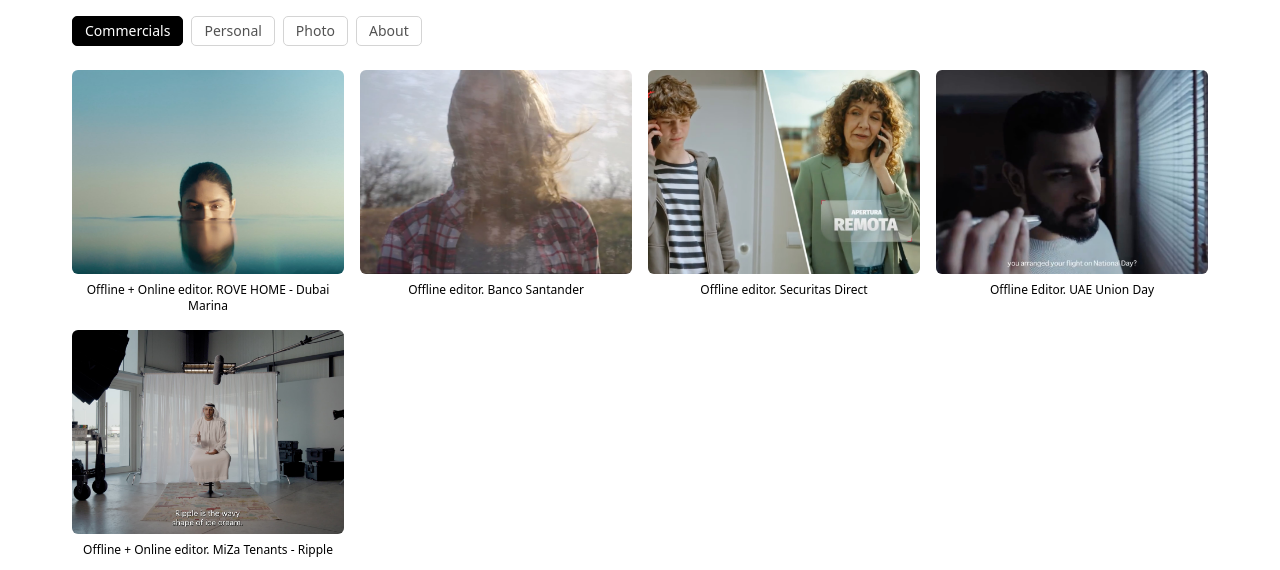
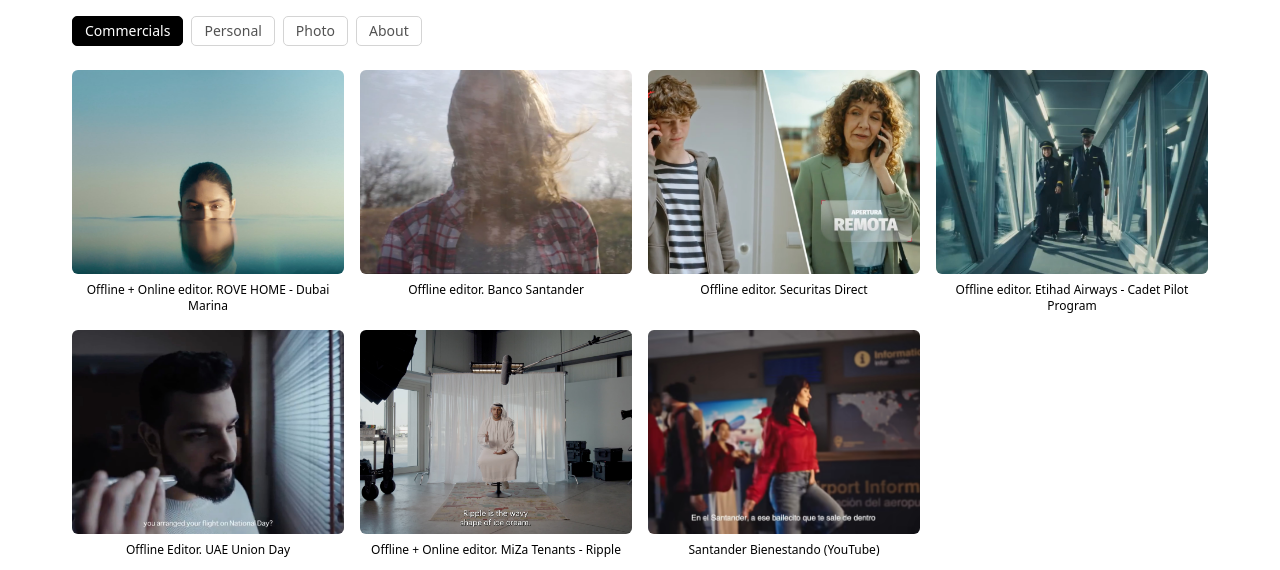
Before and after one commit to ignasimgol/october-portfolio, a React (Vite) app: page / in a window 1280 px wide. Shown: the part 382-952 px from the top of the page. Built offline with nearby package versions, Linux system fonts and the light colour scheme.

Commit message:
personal

```diff
--- a/src/App.tsx
+++ b/src/App.tsx
@@ -60,6 +60,13 @@ function App() {
       cover: new URL('./assets/covers/securitas.jpg', import.meta.url).href
     },
     {
+      id: 'a8',
+      title: 'Offline editor. Etihad Airways - Cadet Pilot Program',
+      src: 'https://yjfzriagdd.ufs.sh/f/DM7CcnrlhW9Zrhw7mtiSzmJlgELyvNHfAPoKwc73r54QnqB1',
+      category: 'commercials',
+      cover: new URL('./assets/covers/airlines.jpg', import.meta.url).href
+    },
+    {
       id: 'a5',
       title: 'Offline Editor. UAE Union Day',
       src: 'https://yjfzriagdd.ufs.sh/f/DM7CcnrlhW9Z1AqWbojPZc3mDwh6s4XzBMUYLg2Aix58oFt0',
@@ -80,6 +87,21 @@ function App() {
       category: 'commercials',
       cover: new URL('./assets/covers/ripple.jpg', import.meta.url).href
     },
+    {
+      id: 'a7',
+      title: 'Santander Bienestando (YouTube)',
+      src: 'https://www.youtube.com/watch?v=zGRJN3-KhSI',
+      category: 'commercials',
+      cover: new URL('./assets/covers/youtube.jpg', import.meta.url).href
+    },
+    {
+      id: 'p2',
+      title: 'Abu Dhabi Streets',
+      src: 'https://yjfzriagdd.ufs.sh/f/DM7CcnrlhW9ZIpAPSN9ifLgd8hMTA76owI0mJxEtuOpnrlD1',
+      category: 'personal',
+      cover: new URL('./assets/covers/personal1.jpg', import.meta.url).href
+    },
+
   ]
 
   const filtered =
@@ -245,11 +267,28 @@ function VideoTile({ src, title, cover }: { src: string; title: string; cover?:
   const [, setIsPlaying] = useState(false) // eslint-disable-line @typescript-eslint/no-unused-vars
   const coverPoster = new URL('./assets/covers/bg.jpeg', import.meta.url).href
   const [open, setOpen] = useState(false)
-
-  const [muted, setMuted] = useState(true)
+  const [muted, setMuted] = useState(false) // start with sound ON
   const tileCover = cover ?? coverPoster
 
+  const isYouTube = src.includes('youtube.com') || src.includes('youtu.be')
+  const buildYouTubeEmbed = (url: string, mute: boolean) => {
+    try {
+      const u = new URL(url)
+      let id = ''
+      if (u.hostname.includes('youtu.be')) {
+        id = u.pathname.split('/').filter(Boolean).pop() || ''
+      } else {
+        id = u.searchParams.get('v') || ''
+      }
+      return `https://www.youtube.com/embed/${id}?autoplay=1&mute=${mute ? 1 : 0}&rel=0&playsinline=1`
+    } catch {
+      return url
+    }
+  }
+  const embedUrl = isYouTube ? buildYouTubeEmbed(src, muted) : null
+
   useEffect(() => {
+    if (!open || isYouTube) return
     const el = videoRef.current
     if (!el) return
     const onPlay = () => setIsPlaying(true)
@@ -263,10 +302,10 @@ function VideoTile({ src, title, cover }: { src: string; title: string; cover?:
       el.removeEventListener('pause', onPause)
       el.removeEventListener('ended', onEnded)
     }
-  }, [open])
+  }, [open, isYouTube])
 
   useEffect(() => {
-    if (!open) return
+    if (!open || isYouTube) return
     const v = videoRef.current
     if (!v) return
     v.muted = muted
@@ -274,25 +313,16 @@ function VideoTile({ src, title, cover }: { src: string; title: string; cover?:
       const p = v.play()
       if (p && typeof p.catch === 'function') {
         p.catch(() => {
-          v.muted = true
-          v.play().catch(() => {})
+          // Autoplay with sound may be blocked by the browser; user can press play.
         })
       }
     }
     setTimeout(attemptPlay, 0)
-  }, [open, muted])
-
-  useEffect(() => {
-    const prevOverflow = document.body.style.overflow
-    if (open) document.body.style.overflow = 'hidden'
-    return () => {
-      document.body.style.overflow = prevOverflow
-    }
-  }, [open])
+  }, [open, muted, isYouTube])
 
   return (
     <>
-      {/* Tile cover: click to open and auto-play */}
+      {/* Tile cover */}
       <figure className="group relative overflow-hidden rounded-md bg-neutral-100 aspect-[4/3]">
         <img
           src={tileCover}
@@ -313,7 +343,7 @@ function VideoTile({ src, title, cover }: { src: string; title: string; cover?:
         </button>
       </figure>
 
-      {/* Responsive modal: mobile-first, larger viewport usage */}
+      {/* Modal */}
       {open && (
         <div
           className="fixed inset-0 z-50 bg-black/70 flex items-center justify-center p-0 sm:p-4"
@@ -325,6 +355,15 @@ function VideoTile({ src, title, cover }: { src: string; title: string; cover?:
             className="relative w-screen h-[85vh] sm:w-[65vw] sm:h-[75vh] bg-black rounded-none sm:rounded-lg overflow-hidden shadow-xl"
             onClick={(e) => e.stopPropagation()}
           >
+            {isYouTube ? (
+              <iframe
+                src={embedUrl ?? ''}
+                title={title}
+                className="w-full h-full bg-black"
+                allow="autoplay; encrypted-media; picture-in-picture"
+                allowFullScreen
+              />
+            ) : (
               <video
                 ref={videoRef}
                 src={src}
@@ -335,6 +374,7 @@ function VideoTile({ src, title, cover }: { src: string; title: string; cover?:
                 playsInline
                 className="w-full h-full object-contain bg-black"
               />
+            )}
             <button
               onClick={() => setOpen(false)}
               aria-label="Close video"
```
Also changed, not shown: src/assets/covers/youtube.jpg (added). Lines whose indentation alone changed are shown as unchanged.
